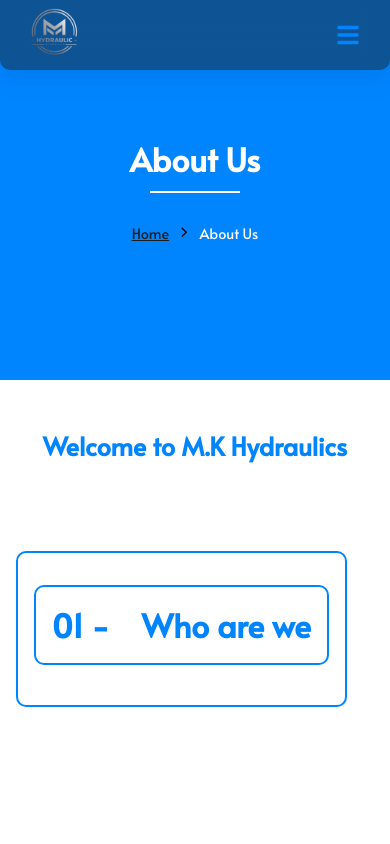
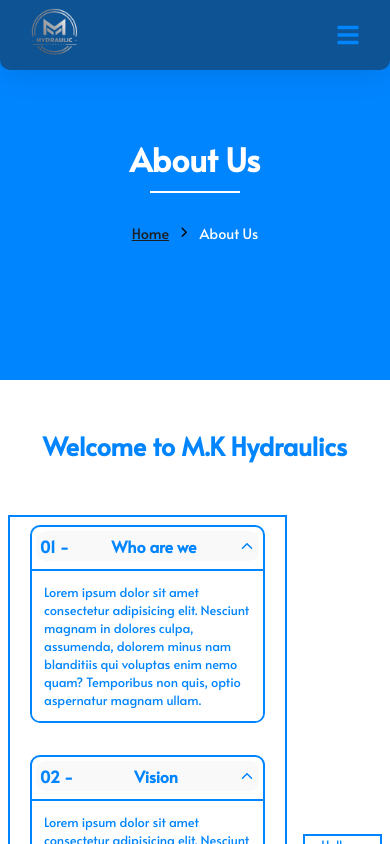
Before and after one commit to adityasharma0131/M.K-Hydraulics, a React (Vite) app in the folder client/: page /about-us in a window 390 px wide. Shown: the top 844 px of the page. Built offline with nearby package versions, Linux system fonts and the light colour scheme.

Commit message:
about | vision | mission | section completed

```diff
--- a/client/src/index.css
+++ b/client/src/index.css
@@ -92,14 +92,22 @@
 .homepage,
 .weare,
 .our-products,
-.about-us,
-.products {
+.products,
+.about-us {
   min-height: 100vh;
   background-size: cover;
   background-position: center;
   background-attachment: fixed;
   position: relative;
   overflow: hidden;
+}
+.about-content{
+  display: flex;
+  align-items: center;
+  justify-content: center;
+  flex-direction: row;
+
+
 }
 
 .homepage {
@@ -582,36 +590,56 @@
   padding: 10px;
 }
 
+.aboutbgbox {
+  text-align: left;
+  margin-bottom: 20px;
+}
+
 .about-page {
   display: flex;
+  flex-direction: column;
+  gap: 1rem;
+  margin: 1rem 0.5rem 1rem 0.5rem;
+  border: 2px solid #0085ff;
 }
 
 .about-sec {
-  margin: 2rem 1rem 2.5rem 1rem;
   border-radius: 10px;
-
-
-  color: #0085ff;
+  overflow: hidden;
+  margin: 1rem 0.5rem 1rem 0.5rem;
   border: 2px solid #0085ff;
 }
+
 .about-bgbox {
   position: relative;
   padding: 1rem;
-  margin: 2rem 1rem 2.5rem 1rem;
+  margin: 0.5rem 1rem;
   border-radius: 10px;
-  text-align: center;
   display: flex;
   flex-direction: column;
   align-items: center;
-  justify-content: center;
-
-  color: #0085ff;
-  border: 2px solid #0085ff;
+  cursor: pointer;
+  background-color: #f9f9f9;
 }
 
 .about-bgbox h1 {
   display: flex;
-  gap: 2rem;
+  align-items: center;
+  justify-content: space-between;
+  width: 100%;
+  font-size: 1.25rem;
+  color: #0085ff;
+}
+
+.about-bgbox-content {
+  padding: 1rem;
+  background-color: #fff;
+  border-top: 2px solid #0085ff;
+}
+
+.about-content {
+  text-align: left;
+  color: #0085ff;
 }
 
 /* Media Queries */
@@ -715,6 +743,27 @@
     font-size: 1rem;
   }
 
+  .about-page {
+    padding: 0 1rem;
+  }
+
+  .about-sec {
+    margin: 0.5rem 0.5rem 0.5rem 0.5rem;
+  }
+
+  .about-bgbox {
+    margin: 0.5rem 0.5rem 0.5rem 0.5rem;
+    padding: 0.5rem;
+  }
+
+  .about-bgbox h1 {
+    font-size: 1rem;
+  }
+
+  .about-bgbox-content {
+    padding: 0.75rem;
+  }
+
   @media (max-width: 480px) {
     .heading1 {
       font-size: 3vh;
@@ -736,5 +785,22 @@
     .breadcrumb {
       font-size: 0.9rem;
     }
+    .about-sec {
+      margin: 0.5rem 0.25rem 0.5rem 0.25rem;
+    }
+
+    .about-bgbox {
+      margin: 0.25rem 0.25rem 0.5rem 0.25rem;
+      padding: 0.25rem;
+    }
+
+    .about-bgbox h1 {
+      font-size: 1rem;
+      gap: 0.5rem;
+    }
+
+    .about-content {
+      font-size: 0.8rem;
+    }
   }
 }
--- a/client/src/pages/Aboutus.jsx
+++ b/client/src/pages/Aboutus.jsx
@@ -1,5 +1,7 @@
-import React from "react";
+import React, { useState } from "react";
 import HeroPage from "../components/HeroPage";
+import { IoIosArrowUp, IoIosArrowDown } from "react-icons/io";
+
 const Aboutus = () => {
   return (
     <>
@@ -8,14 +10,27 @@
         <div className="aboutbgbox">
           <h1 className="heading1">Welcome to M.K Hydraulics</h1>
         </div>
-        <div className="about-page">
-          <div className="about-sec">
-            <div className="about-bgbox">
-              <h1>
-                <span>01 -</span>
-                 Who are we
-              </h1>
-            </div>
+        <div className="about-content">
+          <div className="about-page">
+            <Section
+              number="01"
+              title="Who are we"
+              content="Lorem ipsum dolor sit amet consectetur adipisicing elit. Nesciunt magnam in dolores culpa, assumenda, dolorem minus nam blanditiis qui voluptas enim nemo quam? Temporibus non quis, optio aspernatur magnam ullam."
+            />
+            <Section
+              number="02"
+              title="Vision"
+              content="Lorem ipsum dolor sit amet consectetur adipisicing elit. Nesciunt magnam in dolores culpa, assumenda, dolorem minus nam blanditiis qui voluptas enim nemo quam? Temporibus non quis, optio aspernatur magnam ullam."
+            />
+            <Section
+              number="03"
+              title="Mission"
+              content="Lorem ipsum dolor sit amet consectetur adipisicing elit. Nesciunt magnam in dolores culpa, assumenda, dolorem minus nam blanditiis qui voluptas enim nemo quam? Temporibus non quis, optio aspernatur magnam ullam."
+            />
+          </div>
+
+          <div className="about-page">
+            <p>Hellooo there</p>
           </div>
         </div>
       </div>
@@ -23,4 +38,32 @@
   );
 };
 
+const Section = ({ number, title, content }) => {
+  const [isOpen, setIsOpen] = useState(true);
+
+  const toggleSection = () => {
+    setIsOpen(!isOpen);
+  };
+
+  return (
+    <div className="about-sec">
+      <div
+        className="about-bgbox"
+        onClick={toggleSection}
+        style={{ cursor: "pointer" }}
+      >
+        <h1>
+          <span>{number} -</span>
+          {title} {isOpen ? <IoIosArrowUp /> : <IoIosArrowDown />}
+        </h1>
+      </div>
+      {isOpen && (
+        <div className="about-bgbox-content">
+          <p className="about-content">{content}</p>
+        </div>
+      )}
+    </div>
+  );
+};
+
 export default Aboutus;
```
